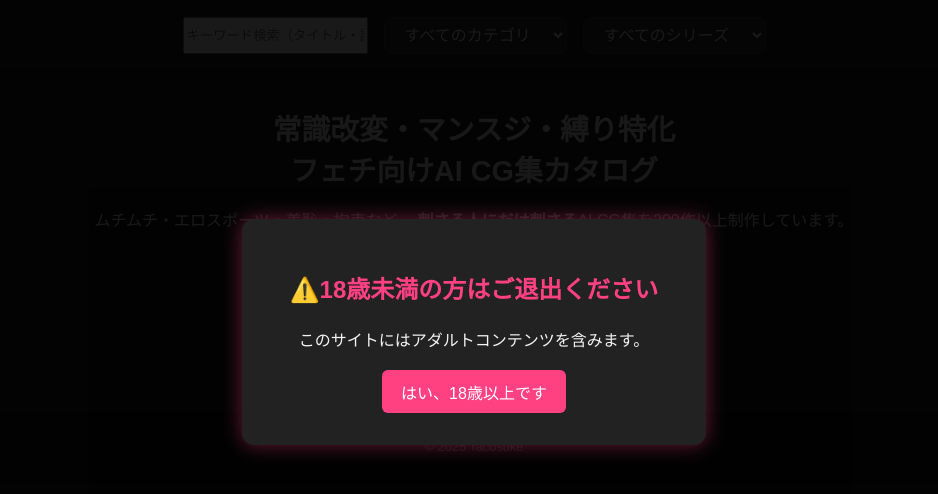
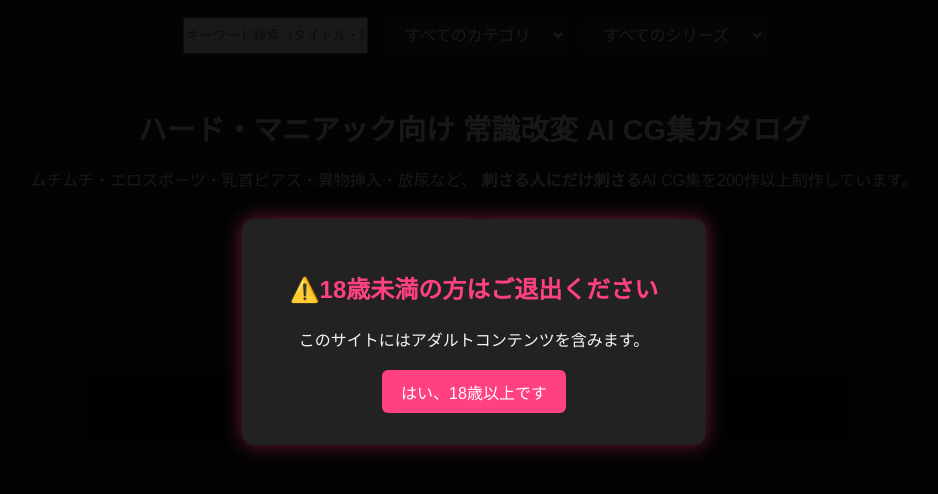
Before and after one commit to Tacosuke/tacosuke.github.io, a plain HTML site: page index.html in a window 1280 px wide. Shown: the part 68-562 px from the top of the page, without its empty margins (166-1104 px from the left). Drawn offline with Linux system fonts and the light colour scheme; no server answers.

Commit message:
Update index.html

```diff
--- a/index.html
+++ b/index.html
@@ -39,11 +39,10 @@
 
   <section class="hero">
   <h2>
-    常識改変・マンスジ・縛り特化<br>
-    フェチ向けAI CG集カタログ
+    ハード・マニアック向け 常識改変 AI CG集カタログ
   </h2>
   <p>
-    ムチムチ・エロスポーツ・羞恥・拘束など、
+    ムチムチ・エロスポーツ・乳首ピアス・異物挿入・放尿など、
     <strong>刺さる人にだけ刺さる</strong>AI CG集を200作以上制作しています。
   </p>
   <div class="hero-actions">
```
